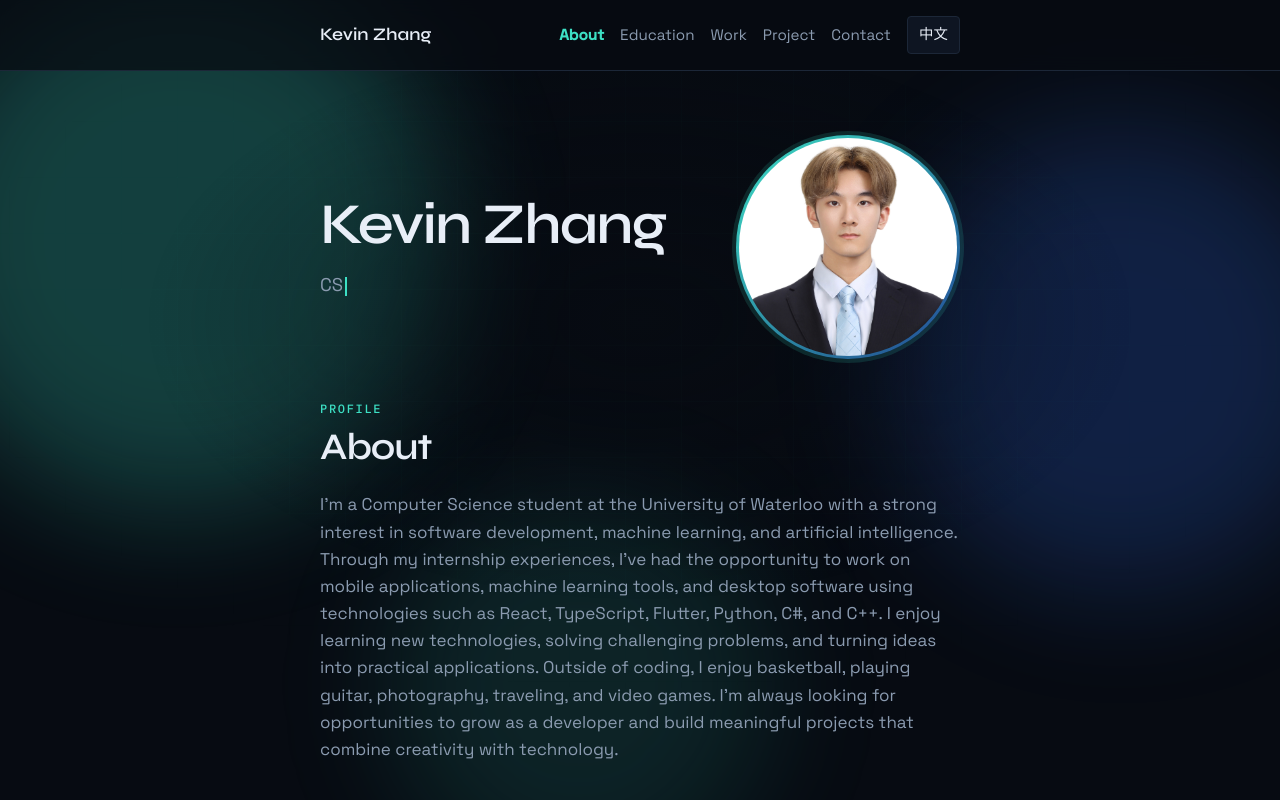
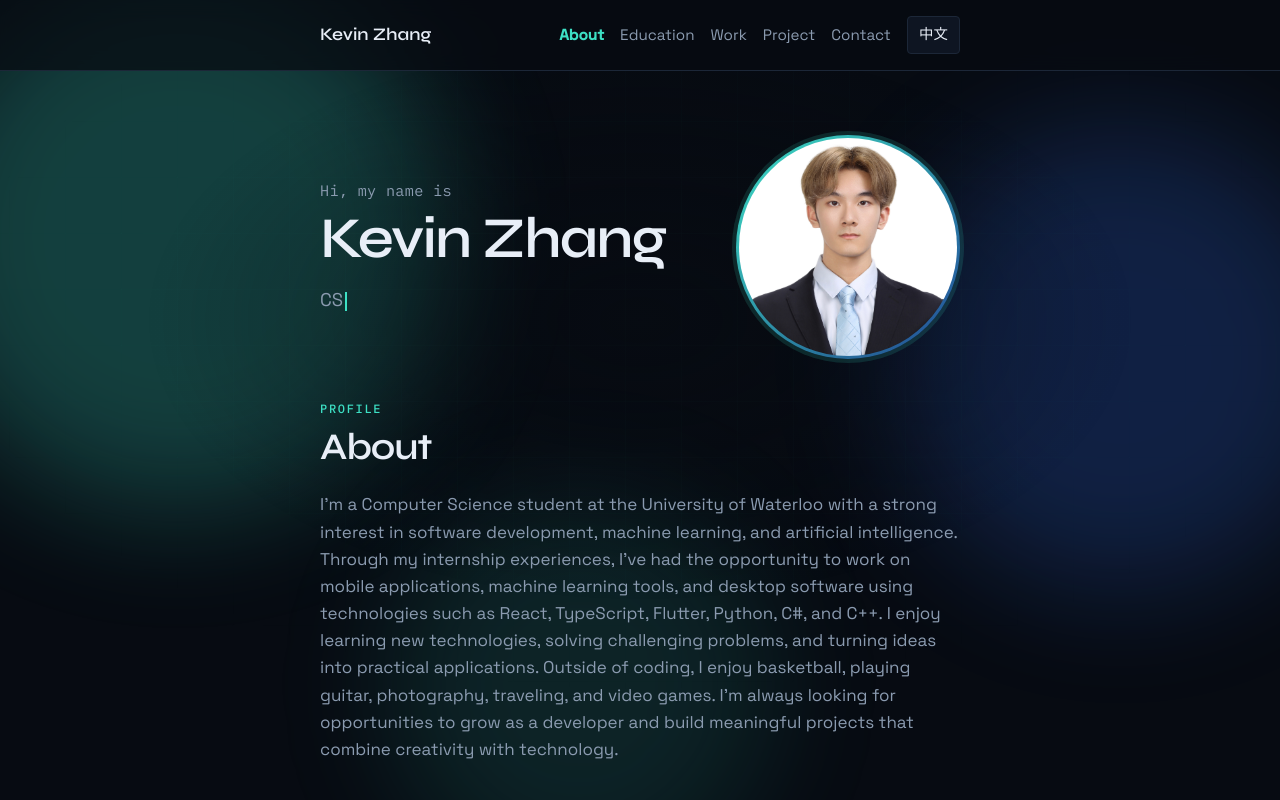
Before and after one commit to Kevin-Zhang1124/Kevin-Portfolio, a React (Vite) app: page / in a window 1280 px wide. Shown: the top 800 px of the page. Built offline with nearby package versions, Linux system fonts and the light colour scheme.

Commit message:
Add greeting before brand name

```diff
--- a/src/components/sections/About.module.css
+++ b/src/components/sections/About.module.css
@@ -8,6 +8,17 @@
 
 .copy {
   min-width: 0; /* allow typing line to wrap in flex layouts */
+}
+
+/* Quiet intro above the brand name */
+.greeting {
+  margin: 0 0 var(--space-2); /* small gap before the big name */
+  color: var(--text-muted); /* softer than the name */
+  font-family: var(--font-mono); /* matches section eyebrows */
+  font-size: 0.95rem;
+  font-weight: 400;
+  letter-spacing: 0.02em;
+  line-height: 1.4;
 }
 
 /* Brand name — largest type on the site */
--- a/src/components/sections/About.tsx
+++ b/src/components/sections/About.tsx
@@ -23,7 +23,12 @@ export function About() {
       <div className={styles.hero}>
         {/* Text block: name + typing line */}
         <div className={styles.copy}>
+          {/* Quiet intro — not a heading; name stays the brand */}
+          <p className={styles.greeting}>{t.heroGreeting}</p>
+
+          {/* Brand name — largest type on the site */}
           <h1 className={styles.name}>{t.brandName}</h1>
+
           <TypeLine
             lines={t.taglines}
             className={styles.tagline}
--- a/src/content/en/common.ts
+++ b/src/content/en/common.ts
@@ -2,6 +2,9 @@
 export const enCommon = {
   // Site identity
   brandName: 'Kevin Zhang',
+
+  // Small intro above the big name (hero only)
+  heroGreeting: 'Hi, my name is',
 
   // Hero lines for the typing loop
   taglines: [
--- a/src/content/zh/common.ts
+++ b/src/content/zh/common.ts
@@ -1,6 +1,9 @@
 // Chinese UI strings - same keys as en/common.ts (required so TypeScript stays in sync)
 export const zhCommon = {
   brandName: '张凯文',
+
+  // 大号姓名上方的短问候语
+  heroGreeting: '你好，我是',
 
   taglines: [
     '滑铁卢大学计算机学生',
```
